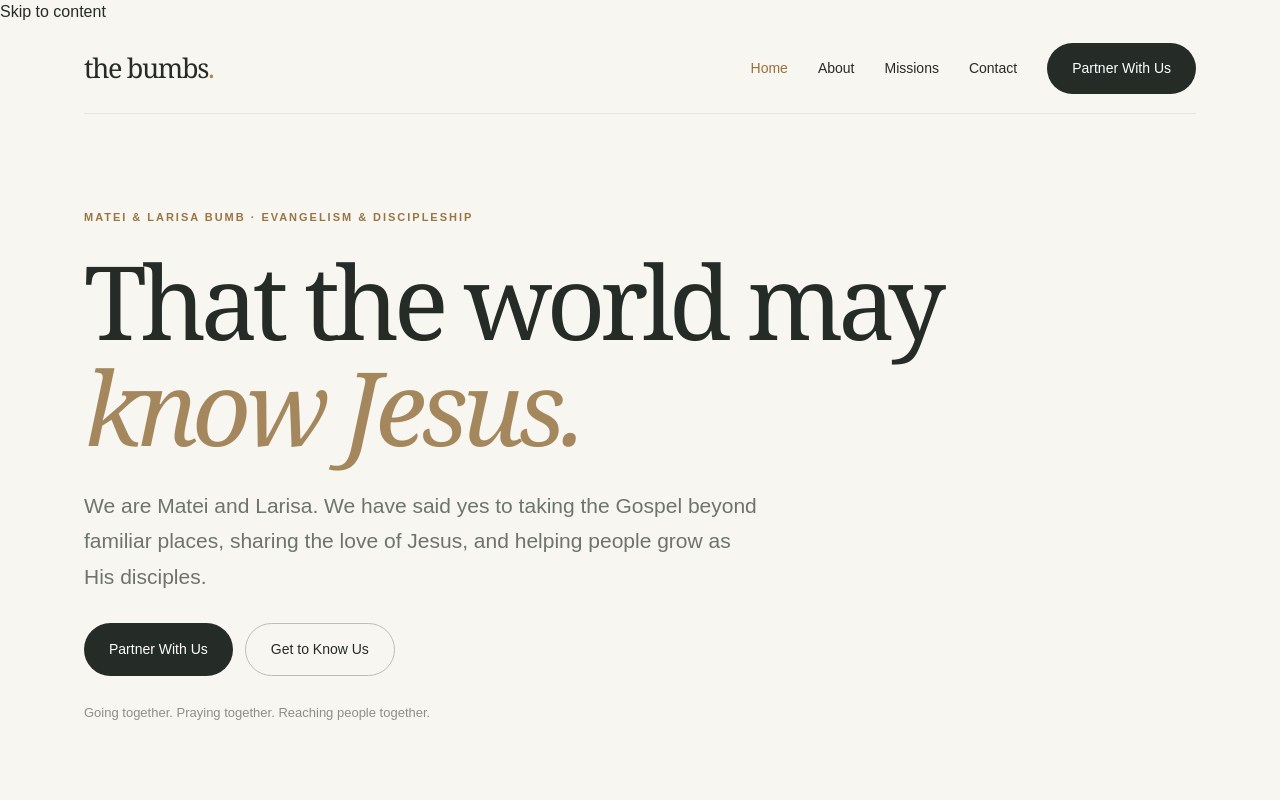
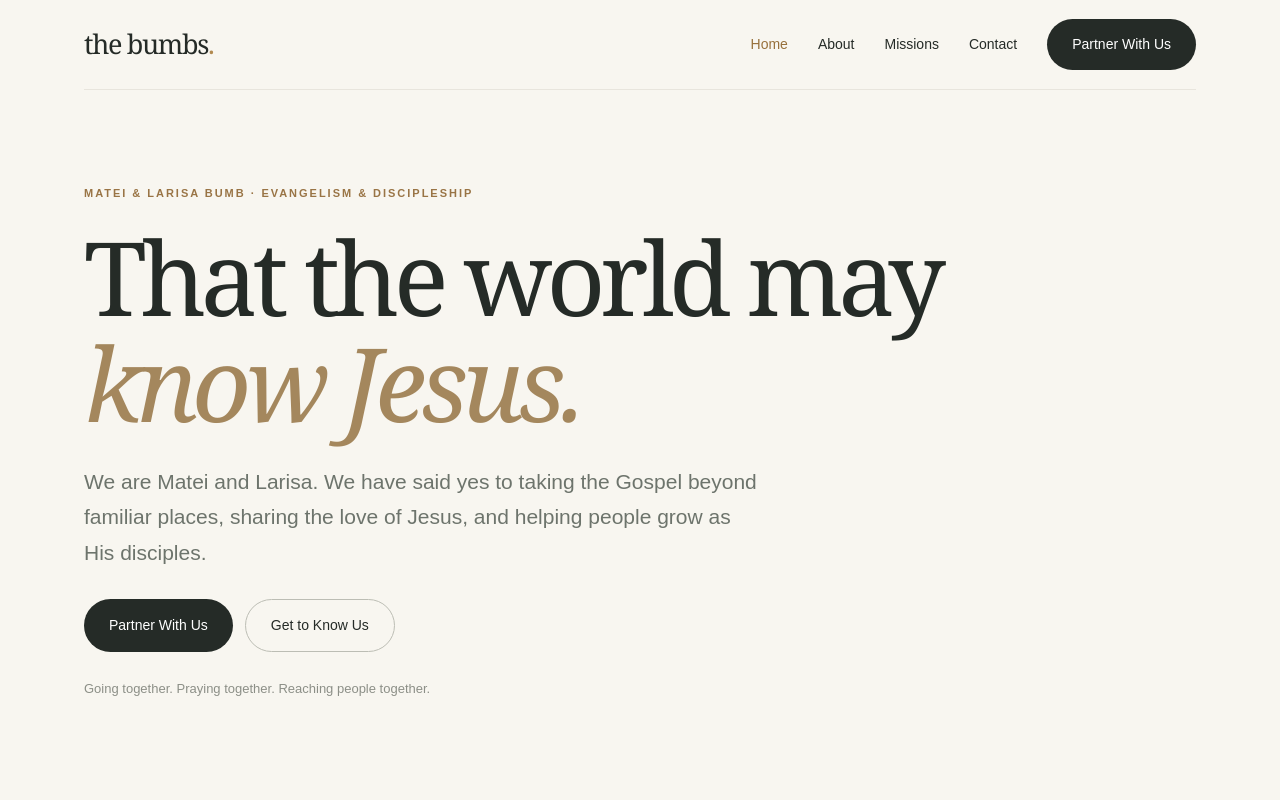
Before and after one commit to bumbmatei-sys/thebumbs-website, a Next.js app: page / in a window 1280 px wide. Shown: the top 800 px of the page. Built offline with nearby package versions, Linux system fonts and the light colour scheme.

Commit message:
style: keyboard navigation focus

```diff
--- a/app/globals.css
+++ b/app/globals.css
@@ -72,3 +72,7 @@ h2 {font-size:clamp(42px,5vw,68px);line-height:1.1;margin:16px 0 28px;max-width:
 .contact-success h3{font-size:clamp(30px,4vw,44px);line-height:1.1;margin:5px 0 0;color:#254a30}
 .contact-success p{font-size:16px;line-height:1.7;color:#3d5c45;margin:0 0 12px}
 .contact-success .button{background:#315c3d}
+
+.skip-link{position:fixed;z-index:100;top:12px;left:12px;transform:translateY(-180%);background:#252b27;color:white;padding:12px 18px;border-radius:6px;font-size:14px}
+.skip-link:focus{transform:translateY(0);outline:3px solid #b28a50;outline-offset:3px}
+:focus-visible{outline:3px solid #997445;outline-offset:3px}
```
